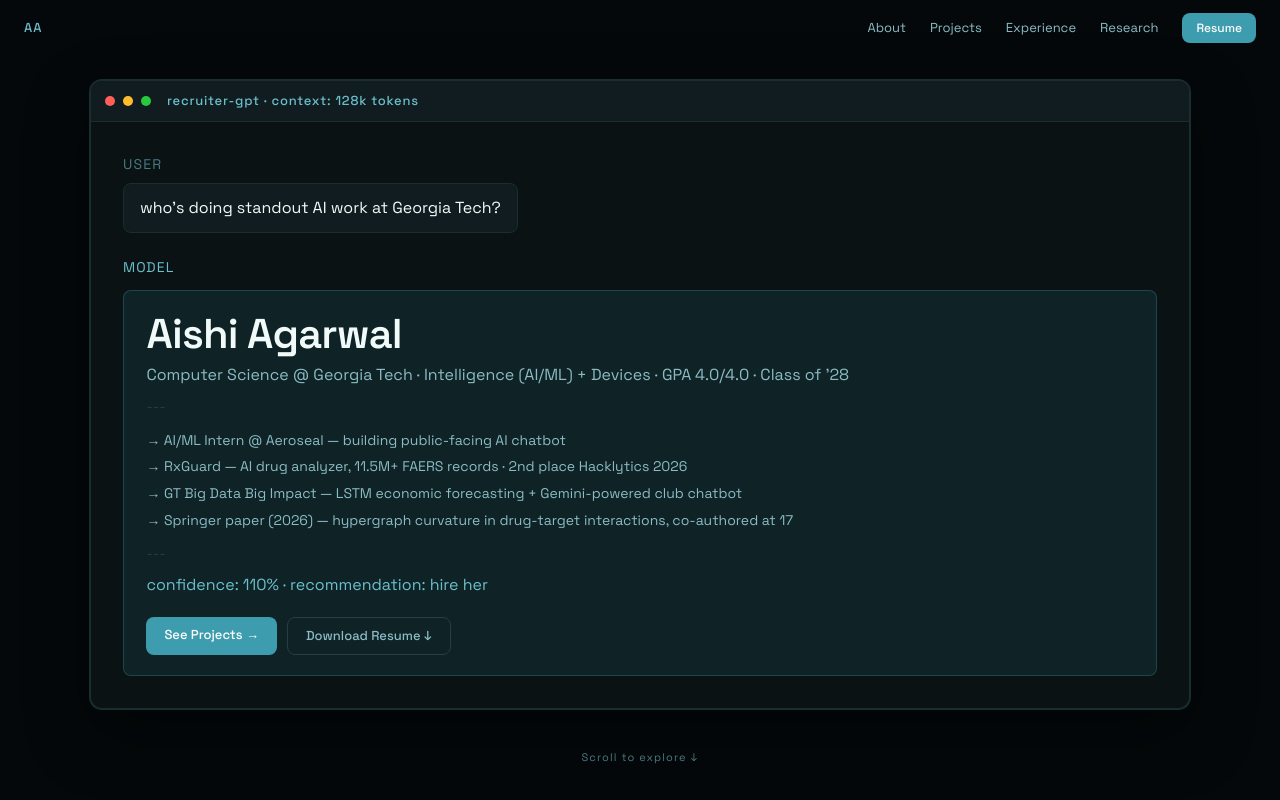
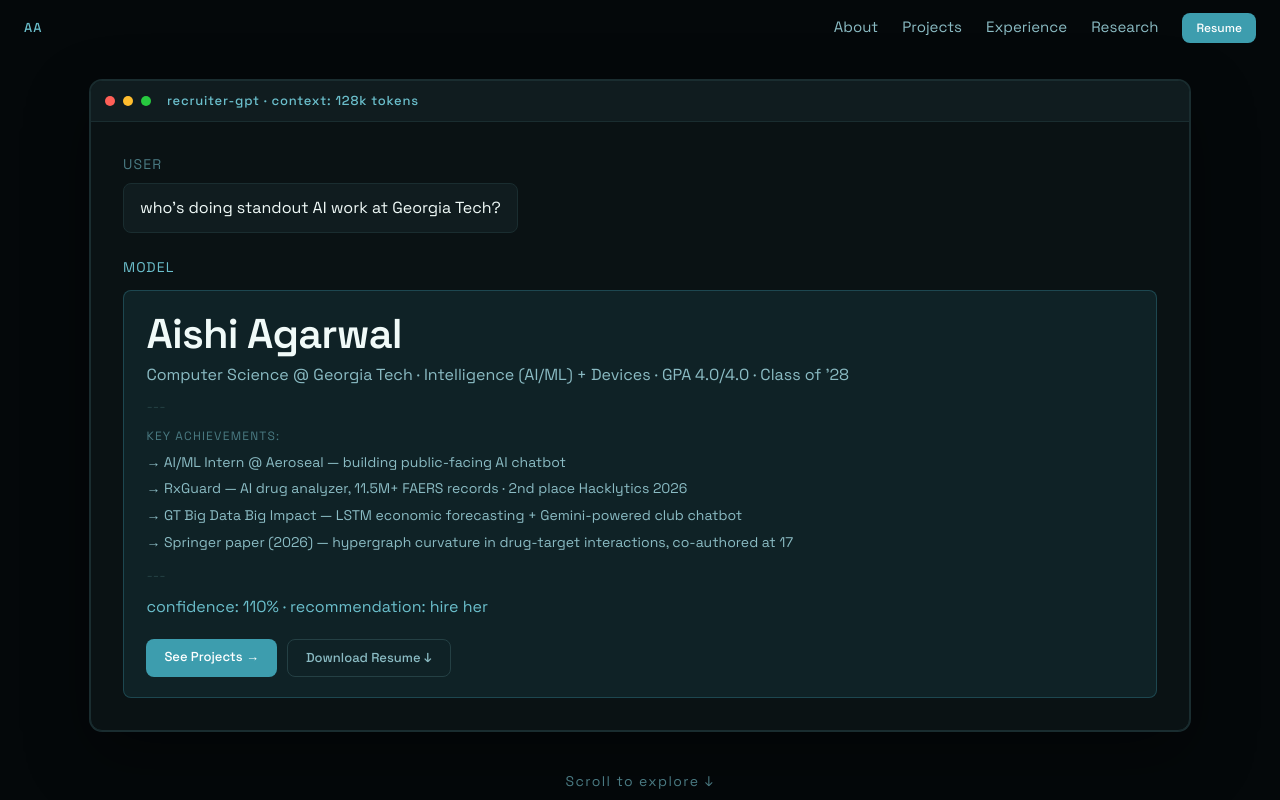
Before and after one commit to Aishi25/PersonalPortfolio, a Next.js app: page / in a window 1280 px wide. Shown: the top 800 px of the page. Built offline with nearby package versions, Linux system fonts and the light colour scheme.

Commit message:
Bigger scroll/nav text, Key Achievements label, fix Class of '28, AA scrolls home

```diff
--- a/components/About.tsx
+++ b/components/About.tsx
@@ -132,9 +132,10 @@ export function About() {
                   fontFamily: "var(--font-mono), monospace",
                   fontSize: "12px",
                   color: "var(--text-muted)",
+                  whiteSpace: "nowrap",
                 }}
               >
-                CS @ Georgia Tech · Class&nbsp;of&nbsp;&apos;28
+                CS @ Georgia Tech · Class of &apos;28
               </div>
             </div>
             <div style={{ height: "1px", background: "var(--border)" }} />
--- a/components/Hero.tsx
+++ b/components/Hero.tsx
@@ -8,6 +8,7 @@ const RESPONSE_LINES = [
   { text: "Aishi Agarwal", type: "name" },
   { text: "Computer Science @ Georgia Tech · Intelligence (AI/ML) + Devices · GPA 4.0/4.0 · Class of '28", type: "meta" },
   { text: "---", type: "divider" },
+  { text: "Key Achievements:", type: "label" },
   { text: "→ AI/ML Intern @ Aeroseal — building public-facing AI chatbot", type: "bullet" },
   { text: "→ RxGuard — AI drug analyzer, 11.5M+ FAERS records · 2nd place Hacklytics 2026", type: "bullet" },
   { text: "→ GT Big Data Big Impact — LSTM economic forecasting + Gemini-powered club chatbot", type: "bullet" },
@@ -110,6 +111,14 @@ export function Hero() {
       fontSize: "14px",
       color: "var(--border-strong)",
       margin: "0.6rem 0",
+    },
+    label: {
+      fontFamily: "var(--font-mono), monospace",
+      fontSize: "12px",
+      color: "var(--text-muted)",
+      letterSpacing: "0.1em",
+      textTransform: "uppercase" as const,
+      marginBottom: "0.25rem",
     },
     bullet: {
       fontFamily: "var(--font-mono), monospace",
@@ -324,7 +333,7 @@ export function Hero() {
               textAlign: "center",
               marginTop: "2.5rem",
               fontFamily: "var(--font-mono), monospace",
-              fontSize: "11px",
+              fontSize: "14px",
               color: "var(--text-muted)",
               letterSpacing: "0.1em",
             }}
--- a/components/Nav.tsx
+++ b/components/Nav.tsx
@@ -60,7 +60,7 @@ export function Nav() {
             key={l.label}
             href={l.href}
             style={{
-              fontSize: "13px",
+              fontSize: "15px",
               color: "var(--text-secondary)",
               textDecoration: "none",
               transition: "color 0.15s",
```
